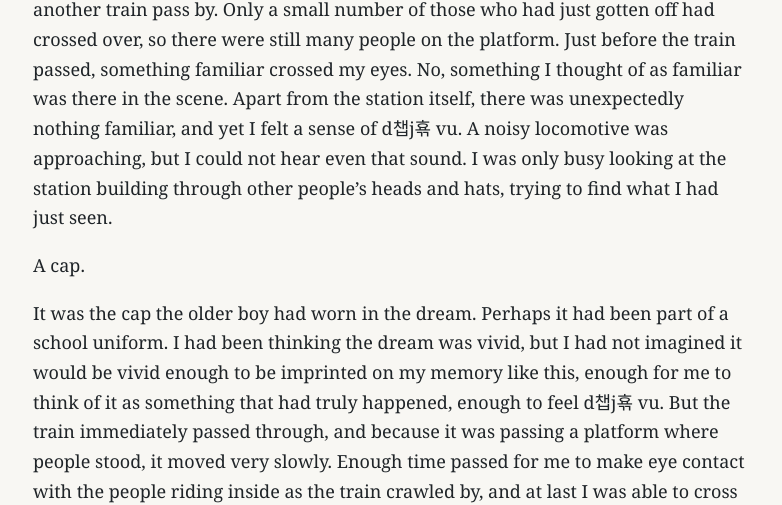
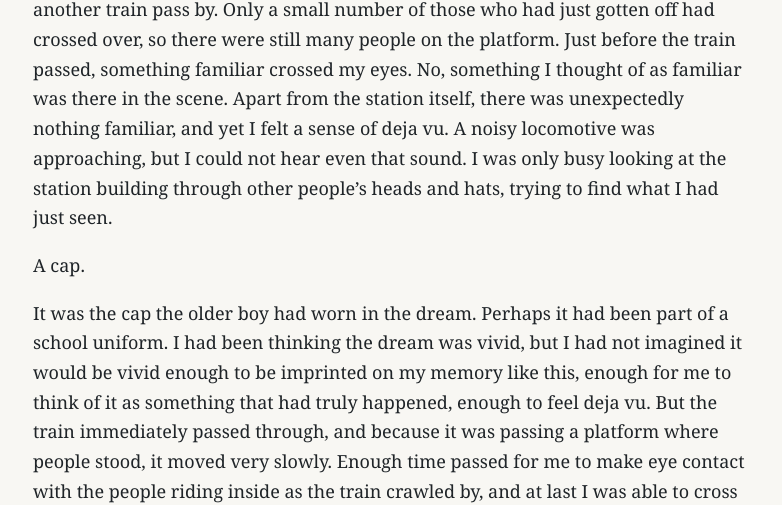
Before and after one commit to ize-studio/ize-studio.github.io, a Jekyll site: the page built from _posts/2024-04-26-i-was-a-boy.md, in a window 1280 px wide and 1400 px high, scrolled down 9386 px. Shown: the part 292-797 px from the top of the window, without its empty margins (117-899 px from the left). Built offline with Jekyll 4.4.1, drawn with Linux system fonts in a browser that asks for light colours; some of the changed text lies outside the part shown.

Commit message:
2024-04-26-i-was-a-boy.md 업데이트

```diff
--- a/_posts/2024-04-26-i-was-a-boy.md
+++ b/_posts/2024-04-26-i-was-a-boy.md
@@ -98,11 +98,11 @@ I went back to bed and lay down, trying to sleep again, but sleep did not come.
 
 Toward dawn, I briefly fell asleep and woke. I think I had slept for a little less than an hour. Because I had only dozed off for a moment while tossing and turning, I did not feel rested at all. Besides, last night's dream was still so vivid that I felt as if my feet were planted in two worlds at once. But I had made all my appointments, so there was nothing to be done. Resigned to the idea that I would have to sleep deeply on the train, I showered and dressed. I decided I could redo my makeup after I arrived.
 
-After getting off at the train station, I stood for a while on the platform and watched another train pass by. Only a small number of those who had just gotten off had crossed over, so there were still many people on the platform. Just before the train passed, something familiar crossed my eyes. No, something I thought of as familiar was there in the scene. Apart from the station itself, there was unexpectedly nothing familiar, and yet I felt a sense of d챕j횪 vu. A noisy locomotive was approaching, but I could not hear even that sound. I was only busy looking at the station building through other people's heads and hats, trying to find what I had just seen.
+After getting off at the train station, I stood for a while on the platform and watched another train pass by. Only a small number of those who had just gotten off had crossed over, so there were still many people on the platform. Just before the train passed, something familiar crossed my eyes. No, something I thought of as familiar was there in the scene. Apart from the station itself, there was unexpectedly nothing familiar, and yet I felt a sense of deja vu. A noisy locomotive was approaching, but I could not hear even that sound. I was only busy looking at the station building through other people's heads and hats, trying to find what I had just seen.
 
 A cap.
 
-It was the cap the older boy had worn in the dream. Perhaps it had been part of a school uniform. I had been thinking the dream was vivid, but I had not imagined it would be vivid enough to be imprinted on my memory like this, enough for me to think of it as something that had truly happened, enough to feel d챕j횪 vu. But the train immediately passed through, and because it was passing a platform where people stood, it moved very slowly. Enough time passed for me to make eye contact with the people riding inside as the train crawled by, and at last I was able to cross five or six platforms and pass through the ticket gate. By then, however, I could no longer see that cap.
+It was the cap the older boy had worn in the dream. Perhaps it had been part of a school uniform. I had been thinking the dream was vivid, but I had not imagined it would be vivid enough to be imprinted on my memory like this, enough for me to think of it as something that had truly happened, enough to feel deja vu. But the train immediately passed through, and because it was passing a platform where people stood, it moved very slowly. Enough time passed for me to make eye contact with the people riding inside as the train crawled by, and at last I was able to cross five or six platforms and pass through the ticket gate. By then, however, I could no longer see that cap.
 
 I touched up my makeup roughly in the restroom and went out toward the plaza. As it was winter, the smell of roasting sweet potatoes and chestnuts filled the air here and there. In the midst of all my distraction, I realized I was hungry because I had eaten nothing that morning. I had not arrived terribly early, but there was no need to hurry, so I bought a bag of roasted chestnuts.
 
```
